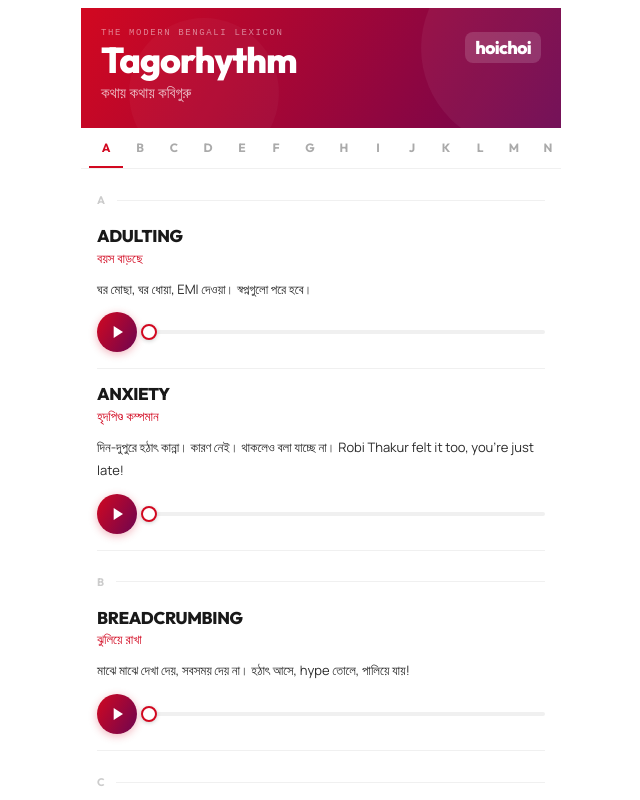
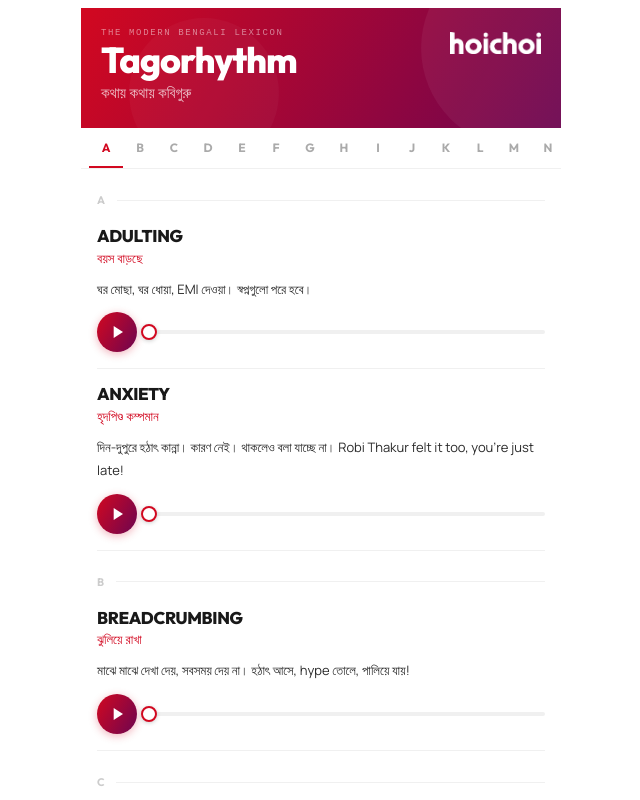
Before and after one commit to hoichoisocial/tagorhythm, a React (Create React App) app: page / in a window 1280 px wide. Shown: the top 800 px of the page, without its empty margins (319-959 px from the left). Built offline with nearby package versions, Linux system fonts and the light colour scheme; a web font is replaced by a local one.

Commit message:
fix hoichoi logo

```diff
--- a/src/App.jsx
+++ b/src/App.jsx
@@ -193,12 +193,7 @@
               <h1 style={{ fontFamily:"'Outfit',sans-serif", fontSize:36, fontWeight:800, color:"#fff", letterSpacing:"-.03em", lineHeight:1, margin:0 }}>Tagorhythm</h1>
               <div style={{ fontFamily:"'Hind Siliguri',sans-serif", fontSize:15, color:"rgba(255,255,255,0.75)", fontWeight:500, marginTop:3 }}>কথায় কথায় কবিগুরু</div>
             </div>
-            <div style={{
-              fontFamily:"'Outfit',sans-serif", fontSize:18, fontWeight:800,
-              color:"#fff", letterSpacing:"-.04em", marginTop:4,
-              background:"rgba(255,255,255,0.15)", borderRadius:8,
-              padding:"4px 10px", flexShrink:0
-            }}>hoichoi</div>
+            <img src="/hoichoi-logo.png" alt="hoichoi" style={{ height:22, width:"auto", marginTop:4, flexShrink:0, mixBlendMode:"screen" }} />
           </div>
         </header>
 
```
Also changed, not shown: public/hoichoi-logo.png (added).
